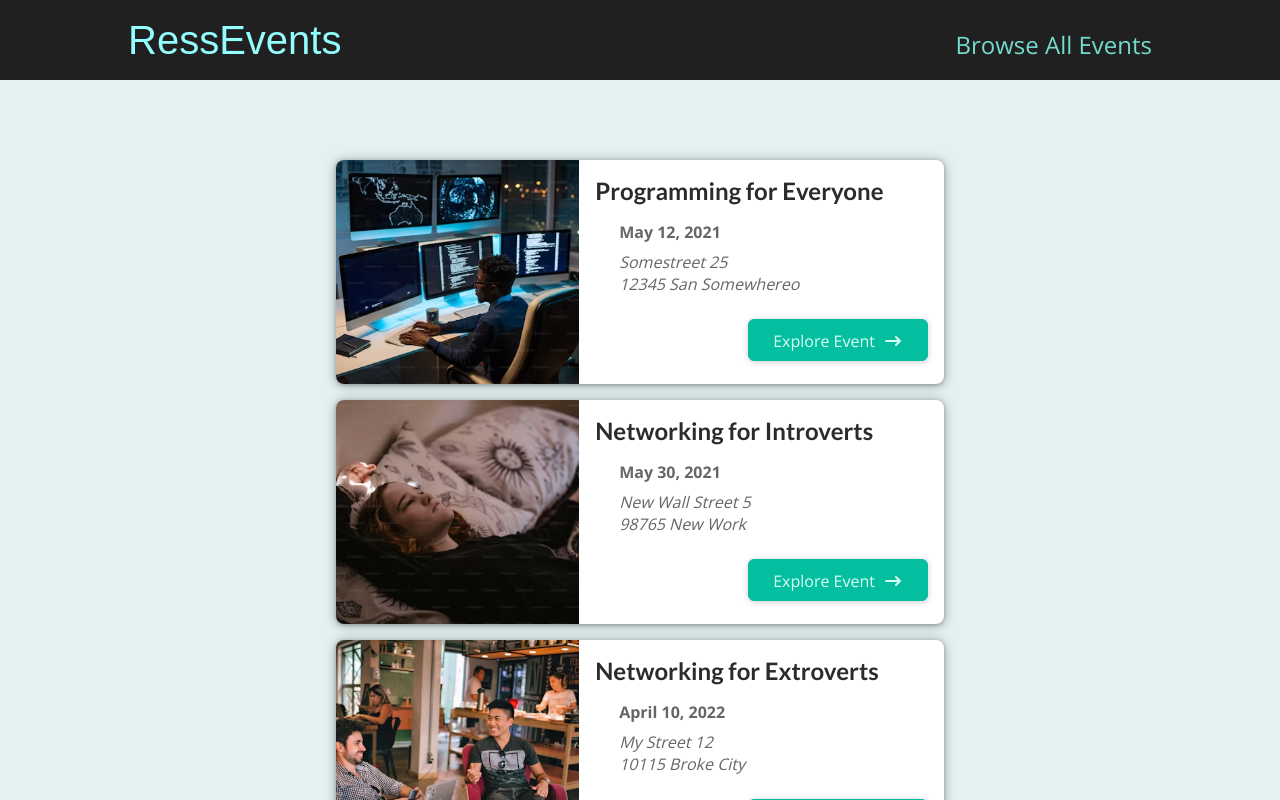
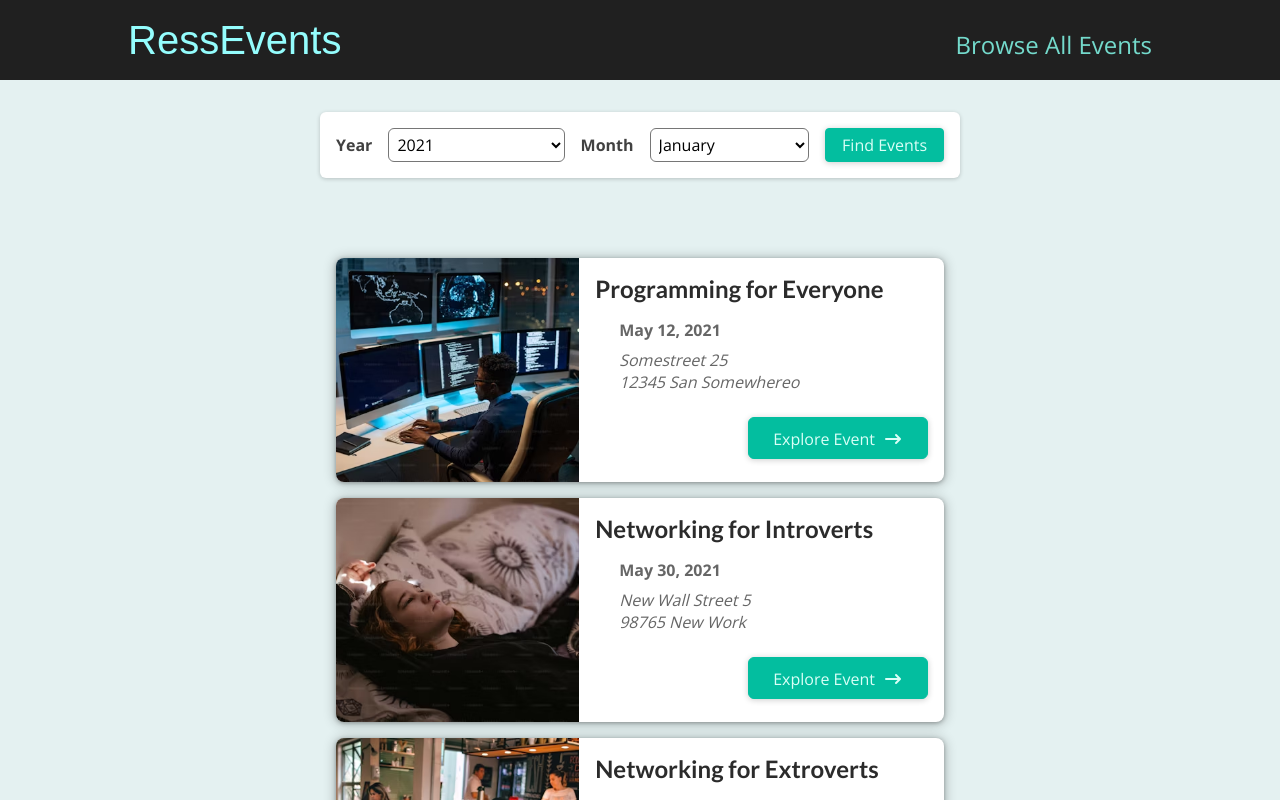
Before and after one commit to ressuman/Next-Events-Handler-Project, a Next.js app: page /events in a window 1280 px wide. Shown: the top 800 px of the page. Built offline with nearby package versions, Linux system fonts and the light colour scheme; some icons are missing.

Commit message:
"Updated Button component to accept onClick prop and added EventSearch component to AllEventsPage"

```diff
--- /dev/null
+++ b/components/event-search/event-search.js
@@ -0,0 +1,51 @@
+import { useRef } from "react";
+
+import Button from "../ui/button";
+import styles from "./event-search.module.css";
+
+export default function EventSearch({ onSearch }) {
+  const yearInputRef = useRef();
+  const monthInputRef = useRef();
+
+  function submitHandler(event) {
+    event.preventDefault();
+
+    const selectedYear = yearInputRef.current.value;
+    const selectedMonth = monthInputRef.current.value;
+
+    onSearch(selectedYear, selectedMonth);
+  }
+
+  return (
+    <form className={styles.form} onSubmit={submitHandler}>
+      <div className={styles.controls}>
+        <div className={styles.control}>
+          <label htmlFor="year">Year</label>
+          <select id="year" ref={yearInputRef}>
+            <option value="2021">2021</option>
+            <option value="2022">2022</option>
+          </select>
+        </div>
+
+        <div className={styles.control}>
+          <label htmlFor="month">Month</label>
+          <select id="month" ref={monthInputRef}>
+            <option value="january">January</option>
+            <option value="february">February</option>
+            <option value="march">March</option>
+            <option value="april">April</option>
+            <option value="may">May</option>
+            <option value="june">June</option>
+            <option value="july">July</option>
+            <option value="august">August</option>
+            <option value="september">September</option>
+            <option value="october">October</option>
+            <option value="november">November</option>
+            <option value="december">December</option>
+          </select>
+        </div>
+      </div>
+      <Button>Find Events</Button>
+    </form>
+  );
+}
--- /dev/null
+++ b/components/event-search/event-search.module.css
@@ -0,0 +1,69 @@
+.form {
+  margin: 2rem auto;
+  box-shadow: 0 1px 4px rgba(0, 0, 0, 0.2);
+  padding: 1rem;
+  background-color: white;
+  border-radius: 6px;
+  width: 90%;
+  max-width: 40rem;
+  display: flex;
+  justify-content: space-between;
+  flex-direction: column;
+  gap: 1rem;
+}
+
+.controls {
+  width: 100%;
+  display: flex;
+  gap: 1rem;
+  flex-direction: column;
+}
+
+.control {
+  flex: 1;
+  display: flex;
+  gap: 1rem;
+  align-items: center;
+  justify-content: space-between;
+}
+
+.control label {
+  font-weight: bold;
+}
+
+.control select {
+  font: inherit;
+  background-color: white;
+  border-radius: 6px;
+  width: 70%;
+  padding: 0.25rem;
+}
+
+.form button {
+  width: 100%;
+  font: inherit;
+  padding: 0.25rem 0.5rem;
+  background-color: #03be9f;
+  border: 1px solid #03be9f;
+  color: #dafff7;
+  border-radius: 4px;
+}
+
+@media (min-width: 768px) {
+  .form {
+    flex-direction: row;
+  }
+
+  .controls {
+    width: 80%;
+    flex-direction: row;
+  }
+
+  .control select {
+    width: 100%;
+  }
+
+  .form button {
+    width: 20%;
+  }
+}
--- a/components/ui/button.js
+++ b/components/ui/button.js
@@ -1,10 +1,17 @@
 import Link from "next/link";
 import styles from "./button.module.css";
 
-export default function Button({ children, link }) {
+export default function Button({ children, link, onClick }) {
+  if (link) {
+    return (
+      <Link href={link} className={styles.btn}>
+        {children}
+      </Link>
+    );
+  }
   return (
-    <Link href={link} className={styles.btn}>
+    <button onClick={onClick} className={styles.btn}>
       {children}
-    </Link>
+    </button>
   );
 }
--- a/pages/events/index.js
+++ b/pages/events/index.js
@@ -1,11 +1,23 @@
 import EventList from "@/components/event-list/event-list";
+import EventSearch from "@/components/event-search/event-search";
 import { getAllEvents } from "@/data/dummy-data";
+import { useRouter } from "next/router";
 
 export default function AllEventsPage() {
   const events = getAllEvents();
+
+  const router = useRouter();
+
+  function findEventsHandler(year, month) {
+    const fullPath = `/events/${year}/${month}`;
+
+    router.push(fullPath);
+  }
+
   return (
-    <div>
+    <>
+      <EventSearch onSearch={findEventsHandler} />
       <EventList items={events} />
-    </div>
+    </>
   );
 }
```
